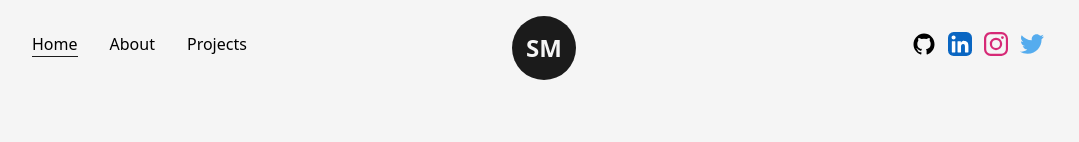
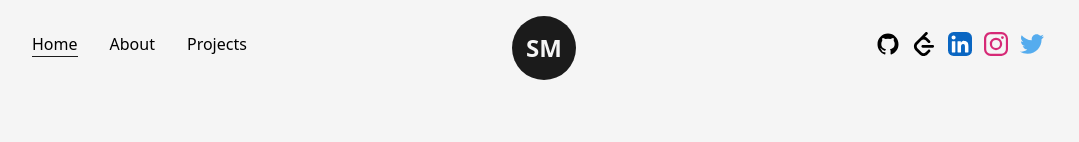
Before and after one commit to SUBS2905/portfolio-website, a Next.js app: page / in a window 1280 px wide. Shown: the top 142 px of the page, without its empty margins (96-1175 px from the left). Built offline with nearby package versions, Linux system fonts and the light colour scheme.

Commit message:
update social links

```diff
--- a/src/components/Icons.js
+++ b/src/components/Icons.js
@@ -14,6 +14,11 @@ export const GithubIcon = ({ className, ...rest }) => (
       fill="currentColor"
       d="M256 32C132.3 32 32 134.9 32 261.7c0 101.5 64.2 187.5 153.2 217.9a17.56 17.56 0 0 0 3.8.4c8.3 0 11.5-6.1 11.5-11.4 0-5.5-.2-19.9-.3-39.1a102.4 102.4 0 0 1-22.6 2.7c-43.1 0-52.9-33.5-52.9-33.5-10.2-26.5-24.9-33.6-24.9-33.6-19.5-13.7-.1-14.1 1.4-14.1h.1c22.5 2 34.3 23.8 34.3 23.8 11.2 19.6 26.2 25.1 39.6 25.1a63 63 0 0 0 25.6-6c2-14.8 7.8-24.9 14.2-30.7-49.7-5.8-102-25.5-102-113.5 0-25.1 8.7-45.6 23-61.6-2.3-5.8-10-29.2 2.2-60.8a18.64 18.64 0 0 1 5-.5c8.1 0 26.4 3.1 56.6 24.1a208.21 208.21 0 0 1 112.2 0c30.2-21 48.5-24.1 56.6-24.1a18.64 18.64 0 0 1 5 .5c12.2 31.6 4.5 55 2.2 60.8 14.3 16.1 23 36.6 23 61.6 0 88.2-52.4 107.6-102.3 113.3 8 7.1 15.2 21.1 15.2 42.5 0 30.7-.3 55.5-.3 63 0 5.4 3.1 11.5 11.4 11.5a19.35 19.35 0 0 0 4-.4C415.9 449.2 480 363.1 480 261.7 480 134.9 379.7 32 256 32Z"
     />
+  </svg>
+);
+export const LeetcodeIcon = ({ className, ...rest }) => (
+  <svg xmlns="http://www.w3.org/2000/svg" viewBox="0 0 32 32" {...rest}>
+    <path d="m21.469 23.907-3.595 3.473c-.624.625-1.484.885-2.432.885s-1.807-.26-2.432-.885l-5.776-5.812c-.62-.625-.937-1.537-.937-2.485 0-.952.317-1.812.937-2.432l5.76-5.844c.62-.619 1.5-.859 2.448-.859s1.808.26 2.432.885l3.595 3.473c.687.688 1.823.663 2.536-.052.708-.713.735-1.848.047-2.536l-3.473-3.511a6.793 6.793 0 0 0-3.261-1.787l3.287-3.333c.688-.687.667-1.823-.047-2.536s-1.849-.735-2.536-.052L4.553 13.968c-1.307 1.312-1.989 3.113-1.989 5.113 0 1.996.683 3.86 1.989 5.168l5.797 5.812c1.307 1.307 3.115 1.937 5.115 1.937 1.995 0 3.801-.683 5.109-1.989l3.479-3.521c.688-.683.661-1.817-.052-2.531s-1.849-.74-2.531-.052zm6.28-6.558H14.218c-.932 0-1.692.801-1.692 1.791 0 .991.76 1.797 1.692 1.797h13.531c.933 0 1.693-.807 1.693-1.797 0-.989-.76-1.791-1.693-1.791z" />
   </svg>
 );
 
--- a/src/components/NavBar.js
+++ b/src/components/NavBar.js
@@ -2,7 +2,7 @@ import Link from "next/link";
 import React from "react";
 import Logo from "./Logo";
 import { useRouter } from "next/router";
-import { TwitterIcon, GithubIcon, LinkedInIcon, InstagramIcon } from "./Icons";
+import { TwitterIcon, GithubIcon, LinkedInIcon, InstagramIcon, LeetcodeIcon } from "./Icons";
 import { motion } from "framer-motion";
 
 const CustomLink = ({ href, title, className = "" }) => {
@@ -45,6 +45,15 @@ const NavBar = () => {
           <GithubIcon />
         </motion.a>
         <motion.a
+          href="https://leetcode.com/SUBS2905/"
+          target={"_blank"}
+          whileHover={{ y: -2 }}
+          whileTap={{ scale: 0.9 }}
+          className="w-6 mr-3"
+        >
+          <LeetcodeIcon />
+        </motion.a>
+        <motion.a
           href="https://www.linkedin.com/in/subhransu-majhi/"
           target={"_blank"}
           whileHover={{ y: -2 }}
```
